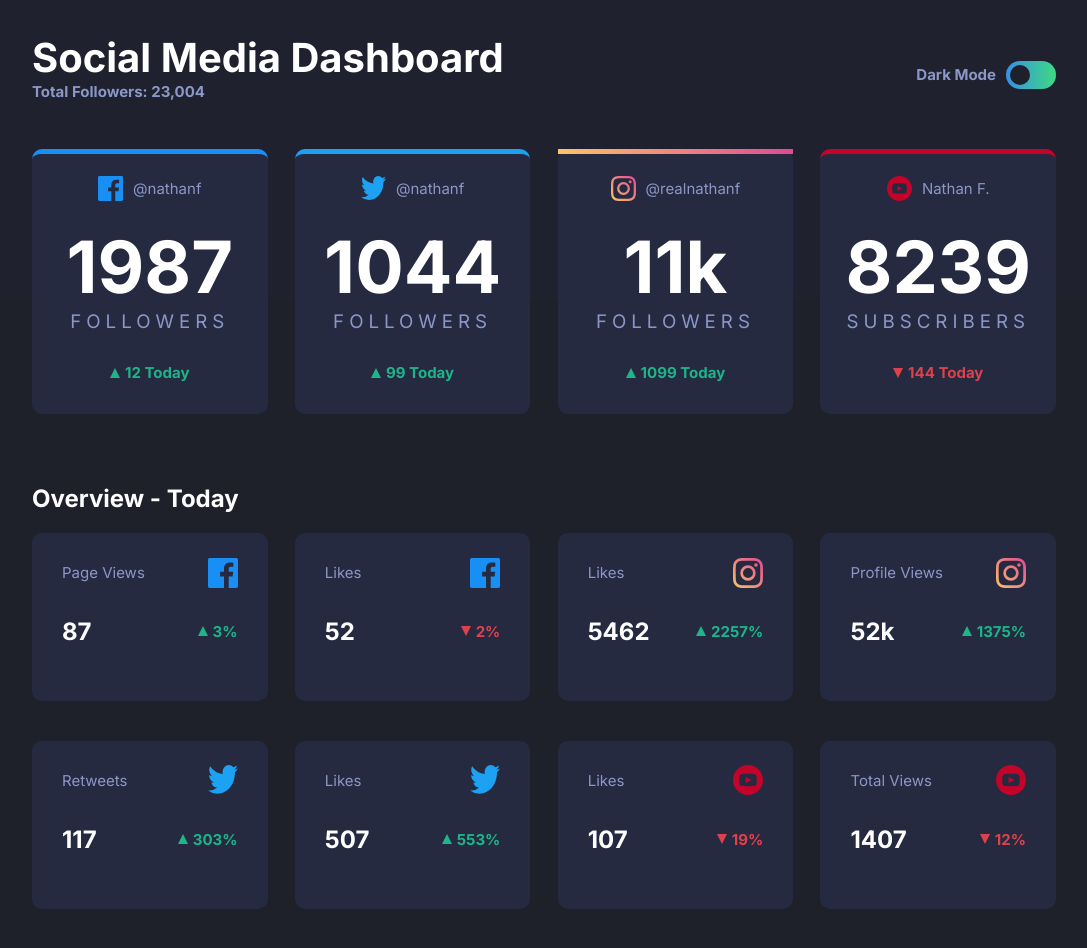
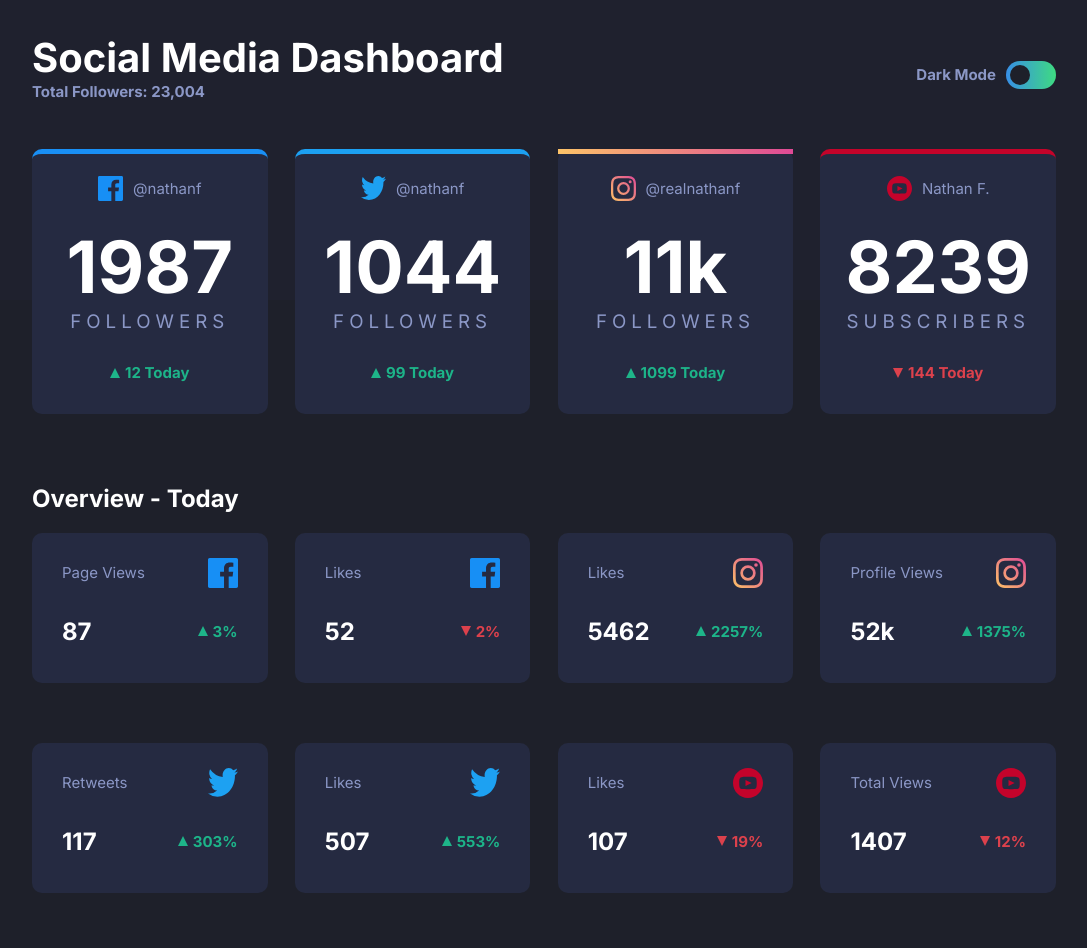
Before and after one commit to FaberBenjamin/sp-social-dashboard, a plain HTML site: page index.html in a window 1280 px wide. Shown: the whole page, without its empty margins (96-1183 px from the left). Drawn offline with Linux system fonts and the light colour scheme.

Commit message:
Adding height to bottom card for overlap issues.

```diff
--- a/style.css
+++ b/style.css
@@ -253,6 +253,7 @@ body {
 .card_container__card_bottom {
     background-color: var(--color-card-background);
     border-radius: 10px;
+    height: 150px;
 }
 
 .card_container__card_bottom:hover {
```
